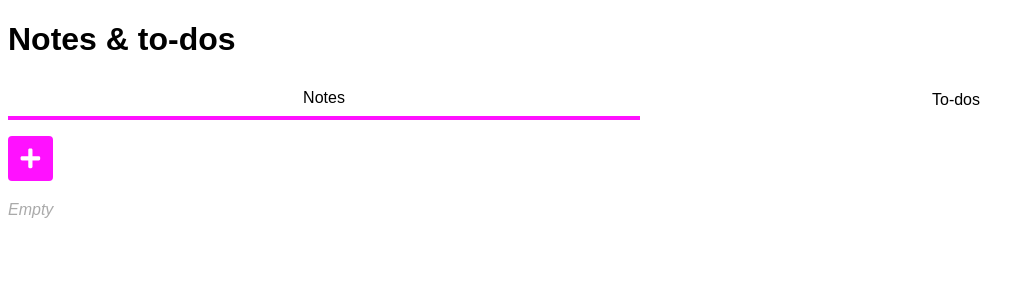
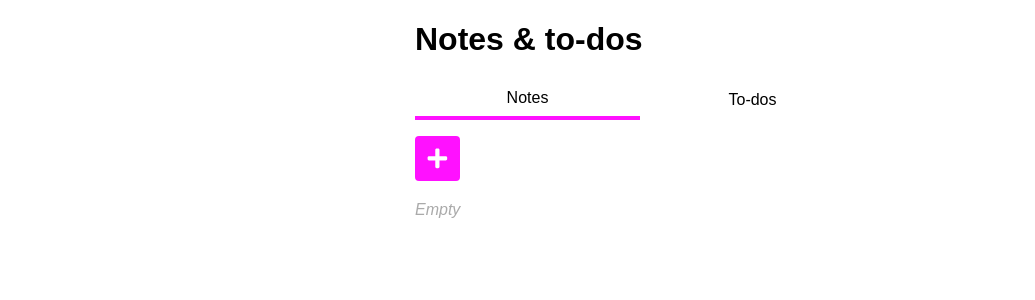
Before and after one commit to o-maklecovs/notes-and-todos, a React (Create React App) app: page / in a window 1280 px wide. Shown: the top 300 px of the page, without its empty margins (0-1035 px from the left). Built offline with nearby package versions, Linux system fonts and the light colour scheme.

Commit message:
Added styling to edit to-do component, added cursor change to buttons and each note component

```diff
--- a/src/components/EditTodo.js
+++ b/src/components/EditTodo.js
@@ -6,10 +6,14 @@ const EditTodo = ({ todoData, onClickTodoSave, onClickTodoCancel }) => {
 
   return (
     <main>
-      <label htmlFor="content">Task</label>
-      <input type="text" name="task" value={task} onChange={e => setTask(e.target.value)} />
-      <Button type='' text='Save' onClick={() => onClickTodoSave(todoData.id, task, Date.now(), todoData.isChecked)} />
-      <Button type='' text='Cancel' onClick={onClickTodoCancel} />
+      <div className="todo-form">
+        <label htmlFor="content">Task</label>
+        <input type="text" name="task" value={task} onChange={e => setTask(e.target.value)} />
+        <div className="todo-form-controls">
+          <Button type='btn-rect' text='Save' onClick={() => onClickTodoSave(todoData.id, task, Date.now(), todoData.isChecked)} />
+          <Button type='btn-rect' text='Cancel' onClick={onClickTodoCancel} />
+        </div>
+      </div>
     </main>
   );
 };
--- a/src/components/Note.js
+++ b/src/components/Note.js
@@ -4,7 +4,7 @@ const Note = ({ note, onClickNoteDelete, onClickShowViewNote }) => {
 
   return (
     <div className="note">
-      <div onClick={() => onClickShowViewNote(note.id)}>
+      <div className="note-data" onClick={() => onClickShowViewNote(note.id)}>
         <p>{note.title}</p>
         <p className="notes-list-date">{note.date}</p>
       </div>
--- a/src/index.css
+++ b/src/index.css
@@ -9,6 +9,9 @@ body {
 button {
   font-family: sans-serif;
   font-size: 1em;
+}
+button, .btn-rect, .btn-sqr, .btn-del, .btn-edit, input[type=checkbox], .note-data {
+  cursor: pointer;
 }
 .tabs {
   display: grid;
@@ -146,3 +149,10 @@ main {
   display: flex;
   flex-direction: column;
 }
+
+@media screen and (min-width: 450px) {
+  .container {
+    margin: auto;
+    width: 450px;
+  }
+}
```
